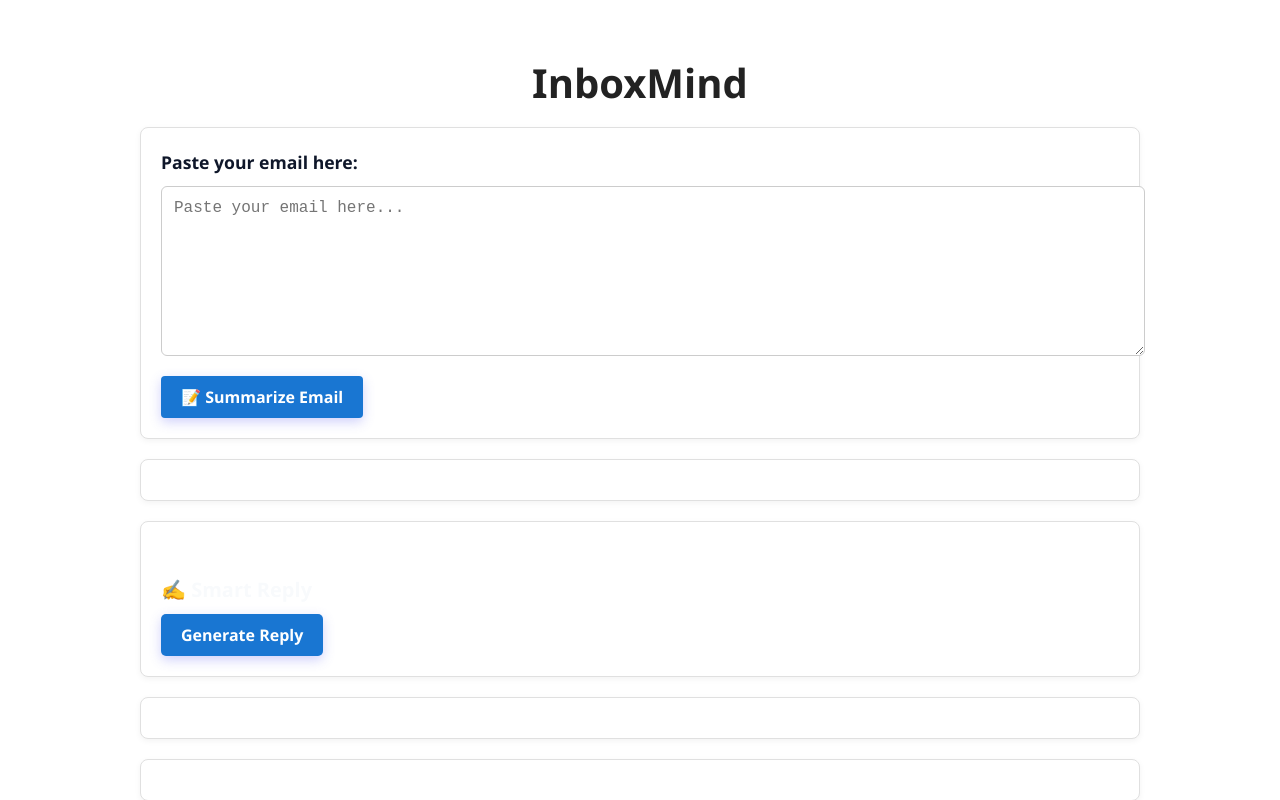
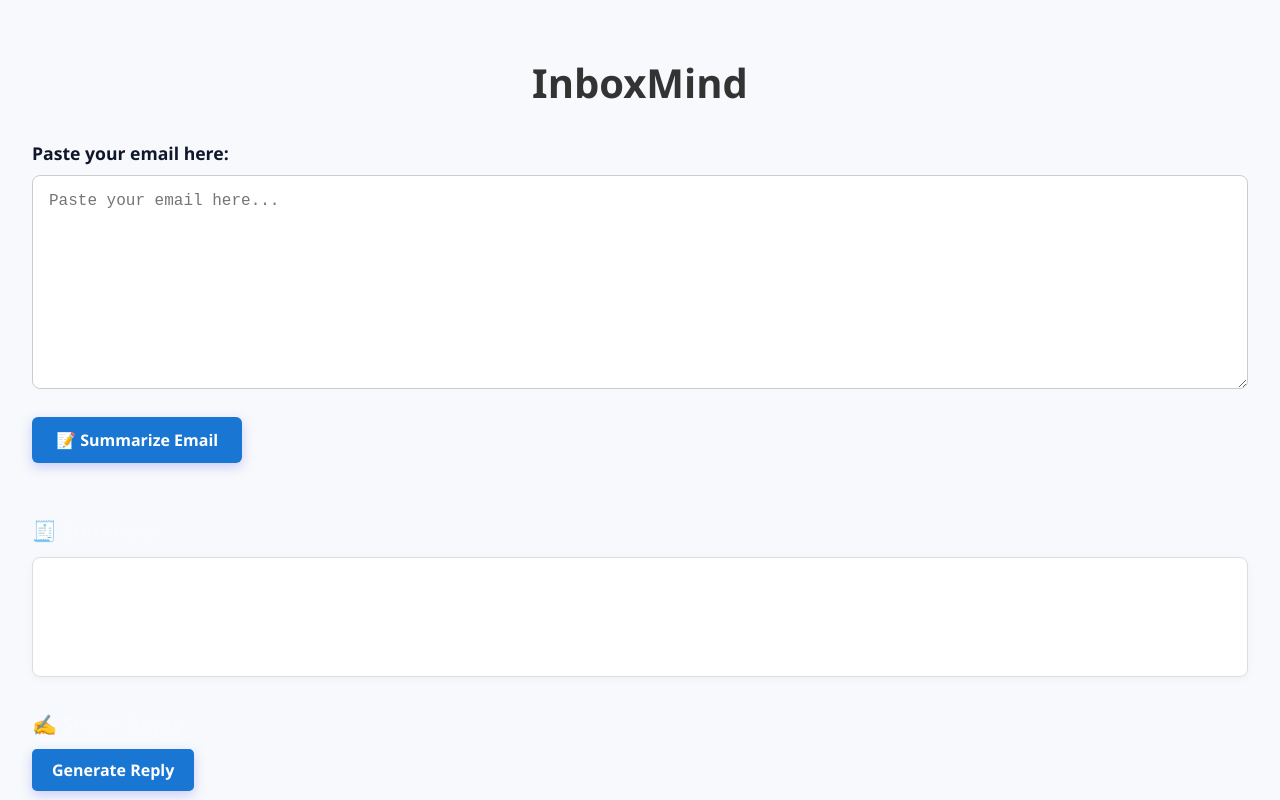
Before and after one commit to Khushi-gorasiya/inboxmind, a React (Vite) app: page / in a window 1280 px wide. Built offline with nearby package versions, Linux system fonts and the light colour scheme.

Commit message:
Update App.tsx

```diff
--- a/src/App.tsx
+++ b/src/App.tsx
@@ -37,18 +37,20 @@ function App() {
       });
 
       const contentType = response.headers.get('content-type');
+
       if (!contentType || !contentType.includes('application/json')) {
         const text = await response.text();
-        setSummary(
-          text.includes('504')
-            ? '⚠️ Error: The summarization service timed out. Please try again shortly.'
-            : '⚠️ Error: Unexpected error from the summarization service.'
-        );
+        if (text.includes('504') && text.toLowerCase().includes('gateway timeout')) {
+          setSummary('⚠️ Error: The summarization service timed out. Please try again shortly.');
+        } else {
+          setSummary('⚠️ Error: Unexpected error from the summarization service.');
+        }
         setLoading(false);
         return;
       }
 
       const data = await response.json();
+
       if (!response.ok) {
         setSummary(`Error: ${data.error || 'Summarization failed.'}`);
       } else if (data.summary) {
@@ -69,86 +71,97 @@ function App() {
         height: '100vh',
         width: '100vw',
         overflowY: 'auto',
-        backgroundColor: '#ffffff',
+        backgroundColor: '#f7f9fc', // grayish background ✅
         padding: '2rem',
+        fontFamily: 'Segoe UI, sans-serif',
         boxSizing: 'border-box',
-        fontFamily: 'Segoe UI, sans-serif',
       }}
     >
-      <h1 style={{ textAlign: 'center', fontSize: '2.5rem', color: '#222' }}>
+      <h1
+        style={{
+          textAlign: 'center',
+          fontSize: '2.5rem',
+          color: '#333',
+          marginBottom: '2rem',
+        }}
+      >
         InboxMind
       </h1>
 
-      <div style={{ maxWidth: '1000px', margin: '0 auto' }}>
-        {/* Email Input */}
-        <div style={cardStyle}>
-          <label htmlFor="emailInput" style={{ fontWeight: 600, fontSize: '1.1rem' }}>
+      <div
+        style={{
+          width: '100%',
+          margin: '0 auto',
+        }}
+      >
+        {/* Email Input Section */}
+        <label htmlFor="emailInput" style={{ fontSize: '1.1rem', fontWeight: 600 }}>
           Paste your email here:
         </label>
         <textarea
           id="emailInput"
-            rows={8}
+          rows={10}
           placeholder="Paste your email here..."
           value={emailText}
           onChange={(e) => setEmailText(e.target.value)}
           style={{
             width: '100%',
-              padding: '12px',
+            padding: '16px',
             fontSize: '16px',
-              borderRadius: '6px',
+            borderRadius: '8px',
             border: '1px solid #ccc',
-              marginTop: '10px',
+            marginTop: '8px',
+            marginBottom: '20px',
             resize: 'vertical',
+            boxSizing: 'border-box',
           }}
         />
+
         <button
           onClick={handleSummarize}
           style={{
-              marginTop: '12px',
-              padding: '10px 20px',
+            display: 'inline-block',
+            padding: '12px 24px',
             fontSize: '16px',
             backgroundColor: '#1976d2',
             color: '#fff',
             border: 'none',
-              borderRadius: '4px',
+            borderRadius: '6px',
             cursor: loading ? 'not-allowed' : 'pointer',
+            marginBottom: '20px',
           }}
           disabled={loading}
         >
           {loading ? 'Summarizing...' : '📝 Summarize Email'}
         </button>
+
+        {/* Summary Section */}
+        <h3 style={{ marginTop: '2rem', fontSize: '20px' }}>🧾 Summary:</h3>
+        <div
+          style={{
+            backgroundColor: '#fff',
+            padding: '16px',
+            borderRadius: '8px',
+            border: '1px solid #ddd',
+            minHeight: '120px',
+            marginTop: '10px',
+            whiteSpace: 'pre-wrap',
+            fontSize: '16px',
+            lineHeight: '1.6',
+            boxShadow: '0 2px 8px rgba(0, 0, 0, 0.04)',
+            boxSizing: 'border-box',
+          }}
+        >
+          {summary}
         </div>
 
-        {/* Summary Output */}
-        {summary && (
-          <div style={cardStyle}>
-            <h3>🧾 Summary:</h3>
-            <p style={{ whiteSpace: 'pre-wrap', lineHeight: 1.6 }}>{summary}</p>
-          </div>
-        )}
-
-        {/* Feature Cards */}
-        <div style={cardStyle}>
+        {/* Features Section - Full Width */}
+        <div style={{ marginTop: '2rem' }}>
           <PriorityFlag emailText={debouncedText} />
-        </div>
-
-        <div style={cardStyle}>
           <SmartReply emailText={debouncedText} />
-        </div>
-
-        <div style={cardStyle}>
           <EventDetector emailText={debouncedText} />
-        </div>
-
-        <div style={cardStyle}>
           <SpamFlag emailText={debouncedText} />
-        </div>
-
-        <div style={cardStyle}>
           <ToneAnalyzer emailText={debouncedText} />
-        </div>
-
-        <div style={cardStyle}>
           <FollowUpReminder emailText={debouncedText} />
         </div>
       </div>
@@ -156,14 +169,4 @@ function App() {
   );
 }
 
-// Reusable card style for each feature
-const cardStyle: React.CSSProperties = {
-  backgroundColor: '#fff',
-  padding: '20px',
-  borderRadius: '8px',
-  border: '1px solid #e0e0e0',
-  boxShadow: '0 2px 6px rgba(0, 0, 0, 0.05)',
-  marginTop: '20px',
-};
-
 export default App;
```
Lines whose indentation alone changed are shown as unchanged.
